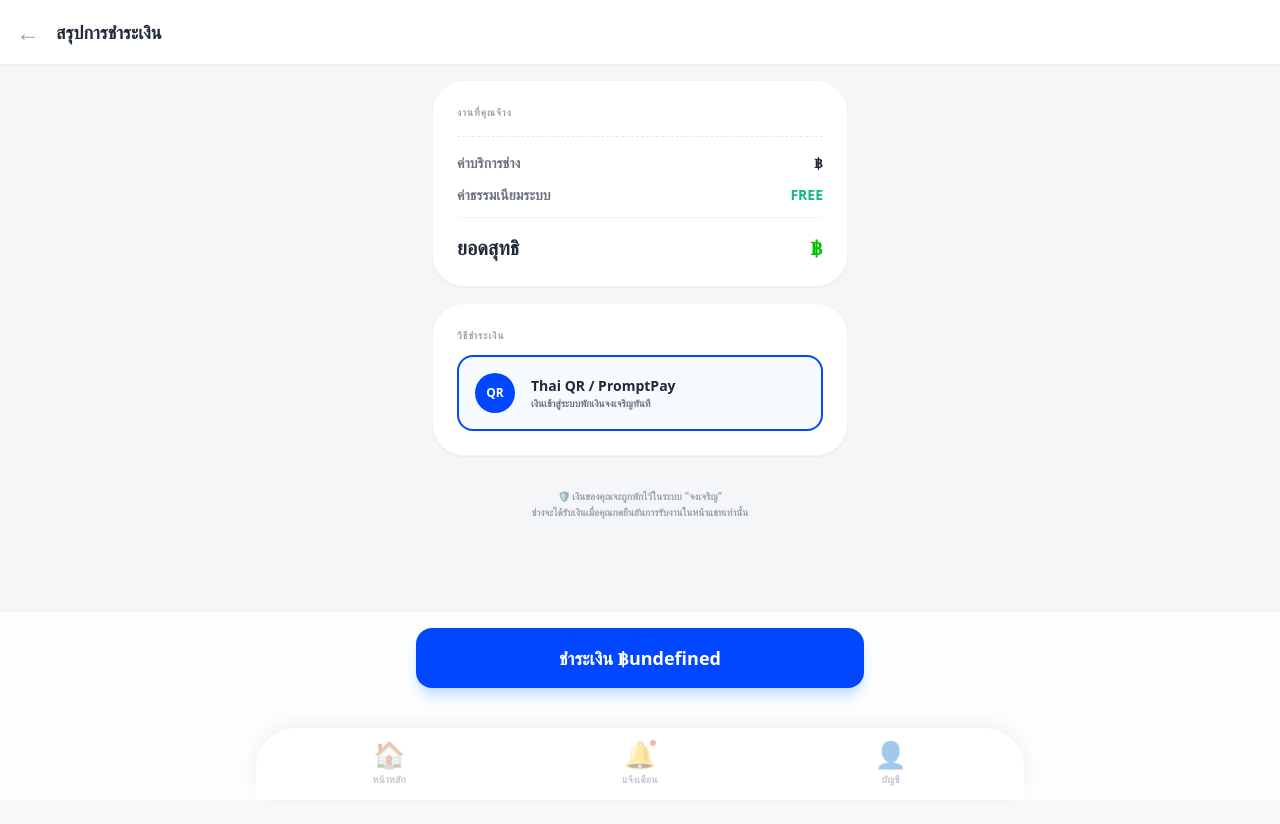
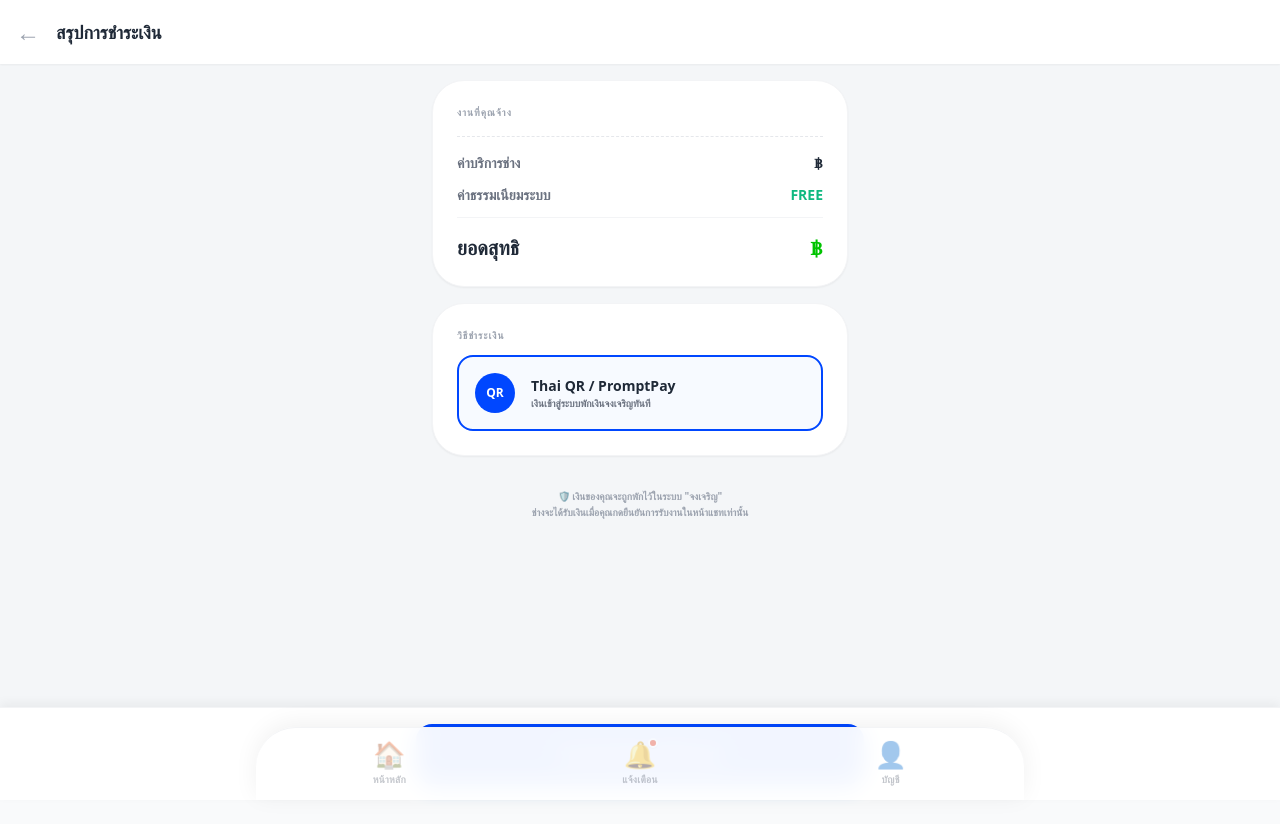
Before and after one commit to BSam-B3/jong-jaroen, a Next.js app: page /checkout/1 in a window 1280 px wide. Shown: the top 824 px of the page. Built offline with nearby package versions, Linux system fonts and the light colour scheme; no server answers; the database is empty.

Commit message:
Refactor layout and adjust padding in checkout page

```diff
--- a/app/checkout/[id]/page.tsx
+++ b/app/checkout/[id]/page.tsx
@@ -64,14 +64,15 @@ export default function CheckoutPage({ params }: { params: { id: string } }) {
   );
 
   return (
-    <div className="min-h-screen bg-[#F4F6F8] font-sans">
+    <div className="min-h-screen bg-[#F4F6F8] font-sans relative">
+      {/* 🟢 Header */}
       <div className="bg-white p-4 sticky top-0 z-10 shadow-sm flex items-center gap-4">
-        <button onClick={() => router.back()} className="text-2xl text-gray-400">←</button>
+        <button onClick={() => router.back()} className="text-2xl text-gray-400 active:scale-95 transition-transform">←</button>
         <h1 className="font-black text-lg text-gray-800">สรุปการชำระเงิน</h1>
       </div>
 
-      {/* 🚀 เพิ่ม pb-56 เพื่อให้เลื่อนดูเนื้อหาท้ายสุดได้พ้นระยะปุ่ม */}
-      <main className="p-4 max-w-md mx-auto space-y-4 pb-56">
+      {/* 🚀 ปรับ pb-32 เพื่อให้มีพื้นที่ด้านล่างปุ่มพอดีๆ */}
+      <main className="p-4 max-w-md mx-auto space-y-4 pb-32">
         <div className="bg-white p-6 rounded-[2rem] shadow-sm border border-gray-100">
           <p className="text-[10px] font-black text-gray-400 uppercase tracking-widest mb-2">งานที่คุณจ้าง</p>
           <h2 className="font-black text-gray-800 text-lg mb-4">{job?.title}</h2>
@@ -111,14 +112,18 @@ export default function CheckoutPage({ params }: { params: { id: string } }) {
         </div>
       </main>
 
-      {/* 🚀 ปรับ pb-28 เพื่อดันปุ่มให้ลอยขึ้นเหนือแถบ Navigation หลัก */}
-      <div className="fixed bottom-0 left-0 right-0 px-5 pt-4 pb-28 bg-white/90 backdrop-blur-sm border-t border-gray-100 flex justify-center z-30">
+      {/* 🚀 ปุ่มชำระเงินที่วางทับตำแหน่งแถบ Navigate เดิม (Full Width) */}
+      <div className="fixed bottom-0 left-0 right-0 p-4 bg-white border-t border-gray-100 z-50 shadow-[0_-4px_10px_rgba(0,0,0,0.05)]">
         <button
           onClick={handlePayment}
           disabled={isPaying}
-          className="w-full max-w-md bg-[#0047FF] text-white py-4 rounded-2xl font-black text-lg shadow-lg shadow-blue-200 active:scale-95 disabled:opacity-50 transition-all"
+          className="w-full max-w-md mx-auto bg-[#0047FF] text-white py-4 rounded-2xl font-black text-lg shadow-lg shadow-blue-200 active:scale-95 disabled:opacity-50 transition-all flex justify-center items-center"
         >
-          {isPaying ? 'กำลังประมวลผล...' : `ชำระเงิน ฿${job?.budget?.toLocaleString()}`}
+          {isPaying ? (
+            <div className="w-6 h-6 border-2 border-white border-t-transparent rounded-full animate-spin"></div>
+          ) : (
+            `ชำระเงิน ฿${job?.budget?.toLocaleString()}`
+          )}
         </button>
       </div>
     </div>
```
